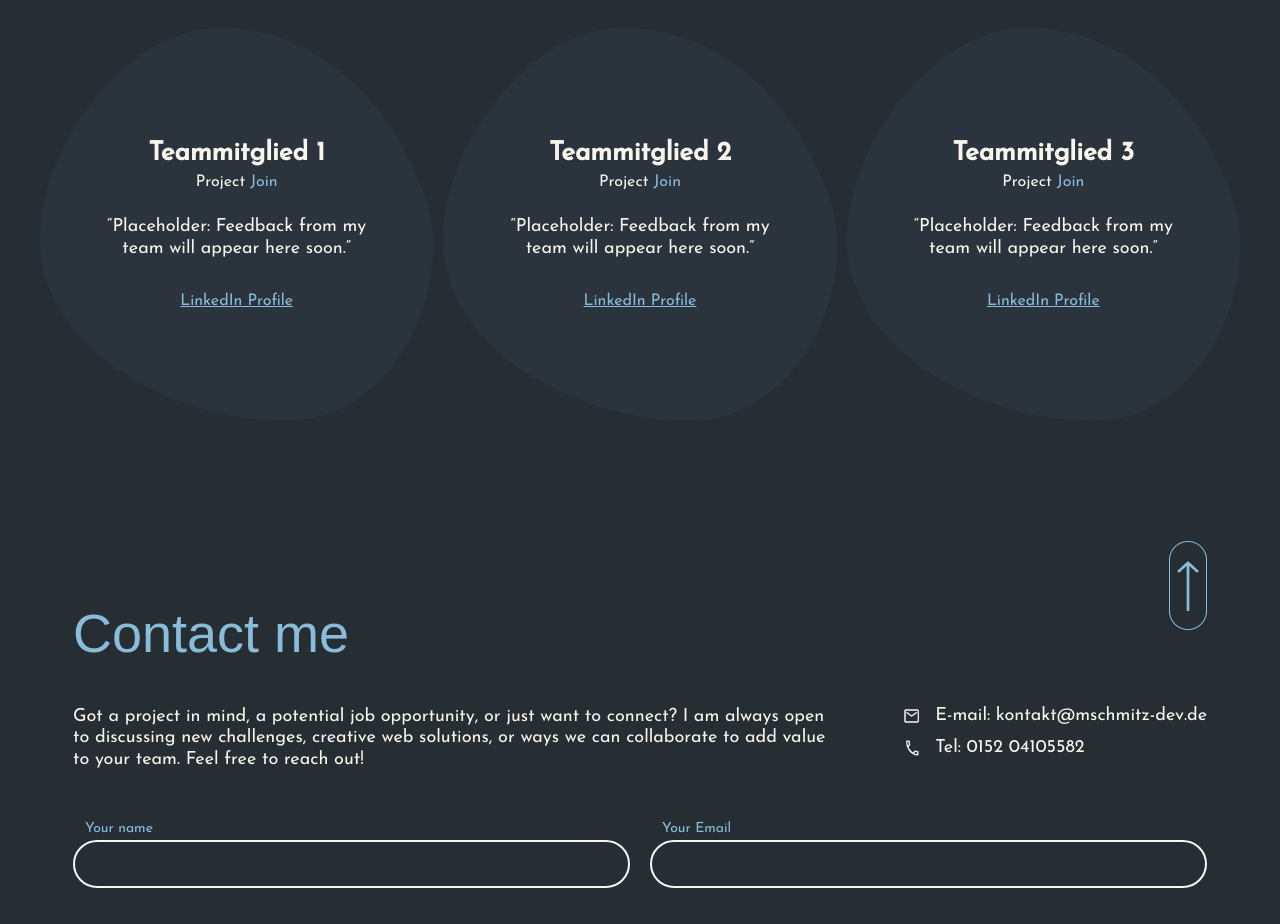
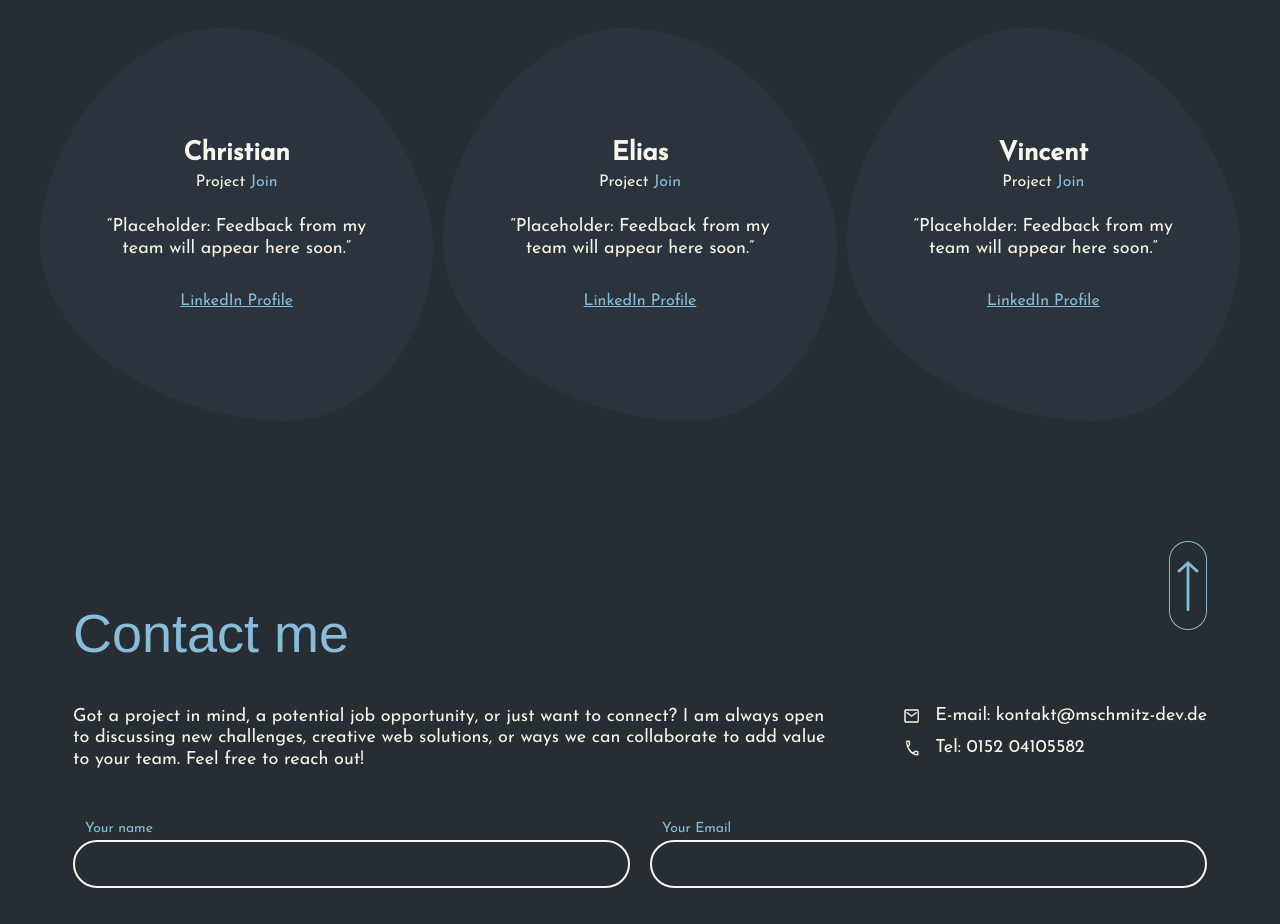
Before and after one commit to marcel-schmitz-dev/Portfolio, an Angular app: page / in a window 1280 px wide. Shown: the part 3220-4144 px from the top of the page. Built offline with nearby package versions, Linux system fonts and the light colour scheme; a web font is replaced by a local one.

Commit message:
feat(teamplayer): Namen der Join-Teammitglieder eintragen

```diff
--- a/src/app/features/teamplayer/teamplayer.ts
+++ b/src/app/features/teamplayer/teamplayer.ts
@@ -33,7 +33,7 @@ export class Teamplayer {
 
   reviews: Review[] = [
     {
-      name: 'Teammitglied 1',
+      name: 'Christian',
       project: 'Join',
       projectLink: '#projects',
       quote: {
@@ -43,7 +43,7 @@ export class Teamplayer {
       linkedin: '#',
     },
     {
-      name: 'Teammitglied 2',
+      name: 'Elias',
       project: 'Join',
       projectLink: '#projects',
       quote: {
@@ -53,7 +53,7 @@ export class Teamplayer {
       linkedin: '#',
     },
     {
-      name: 'Teammitglied 3',
+      name: 'Vincent',
       project: 'Join',
       projectLink: '#projects',
       quote: {
```
